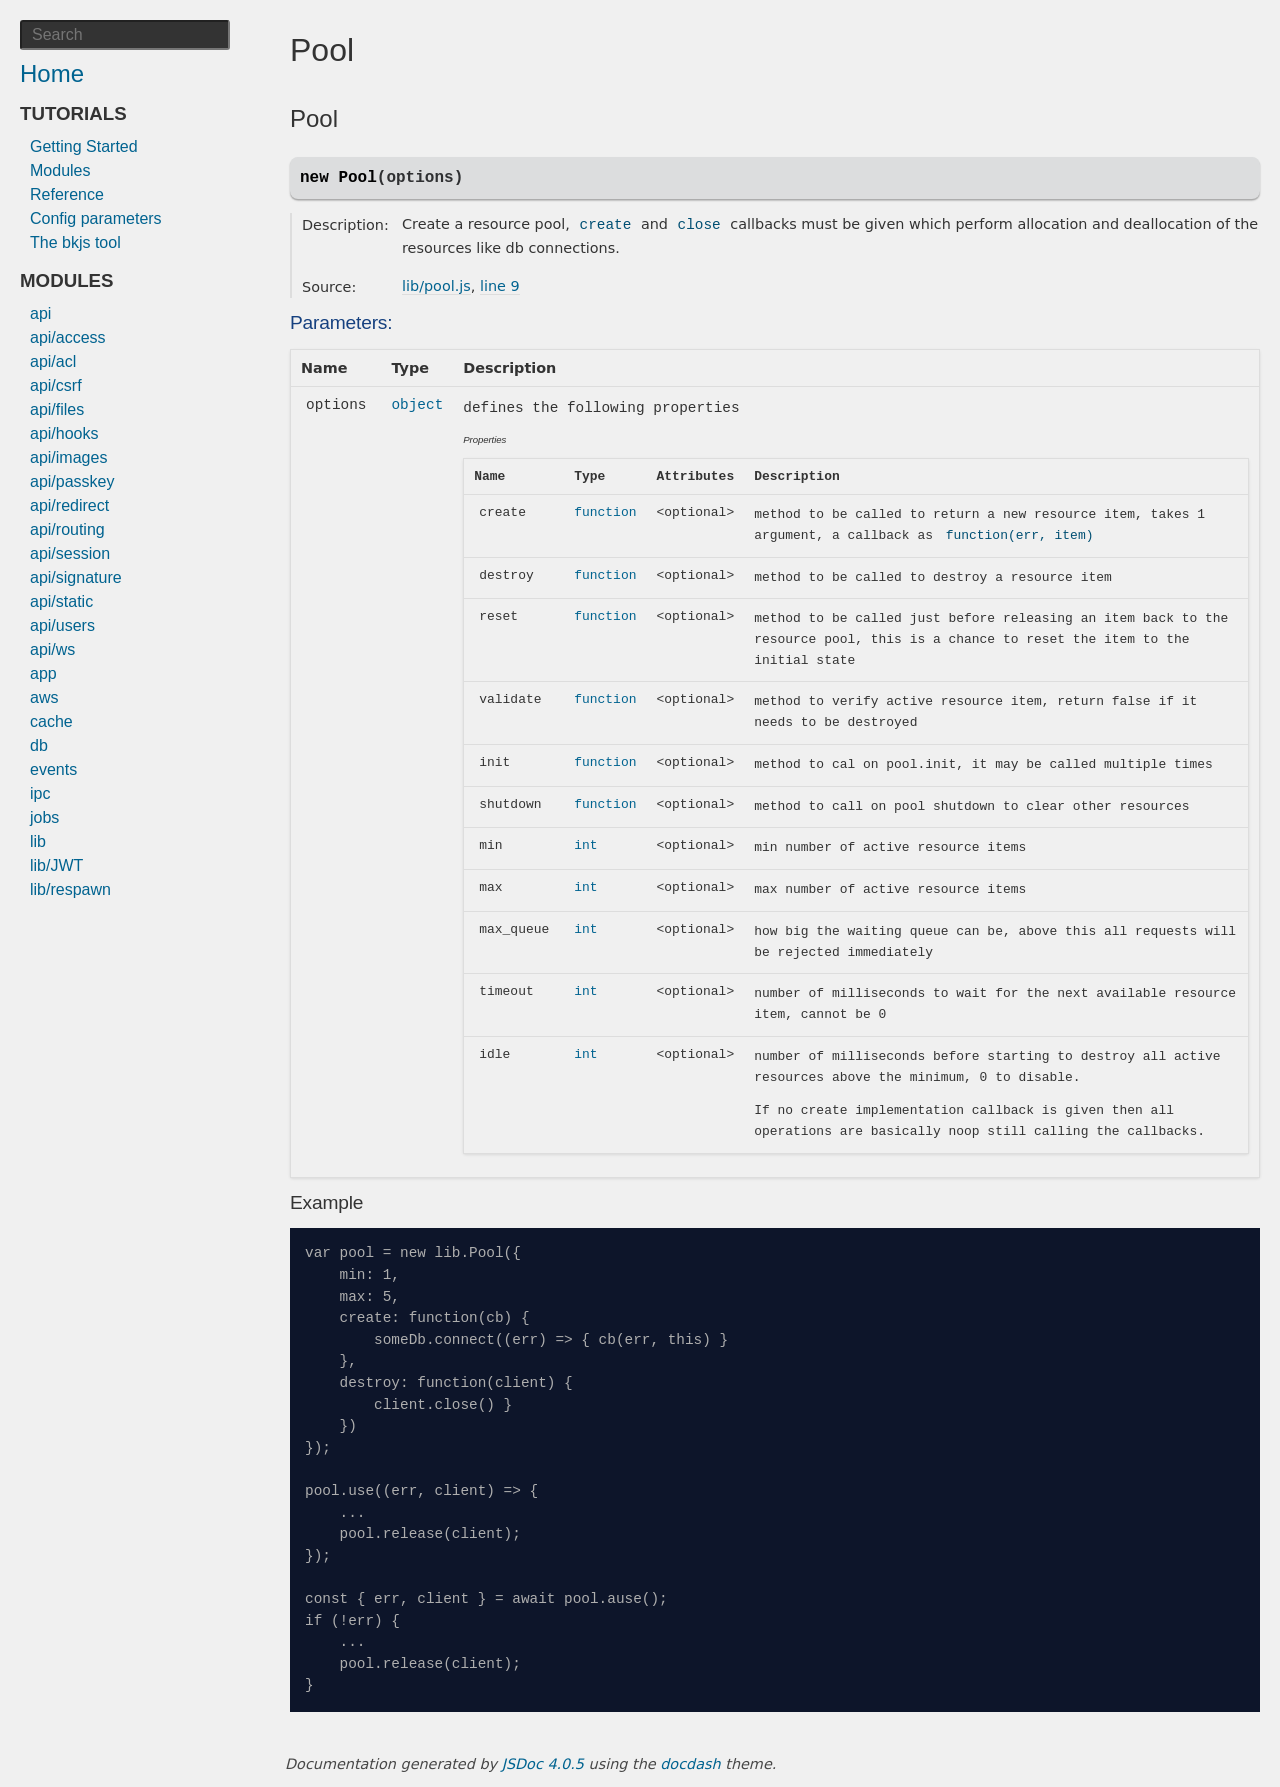
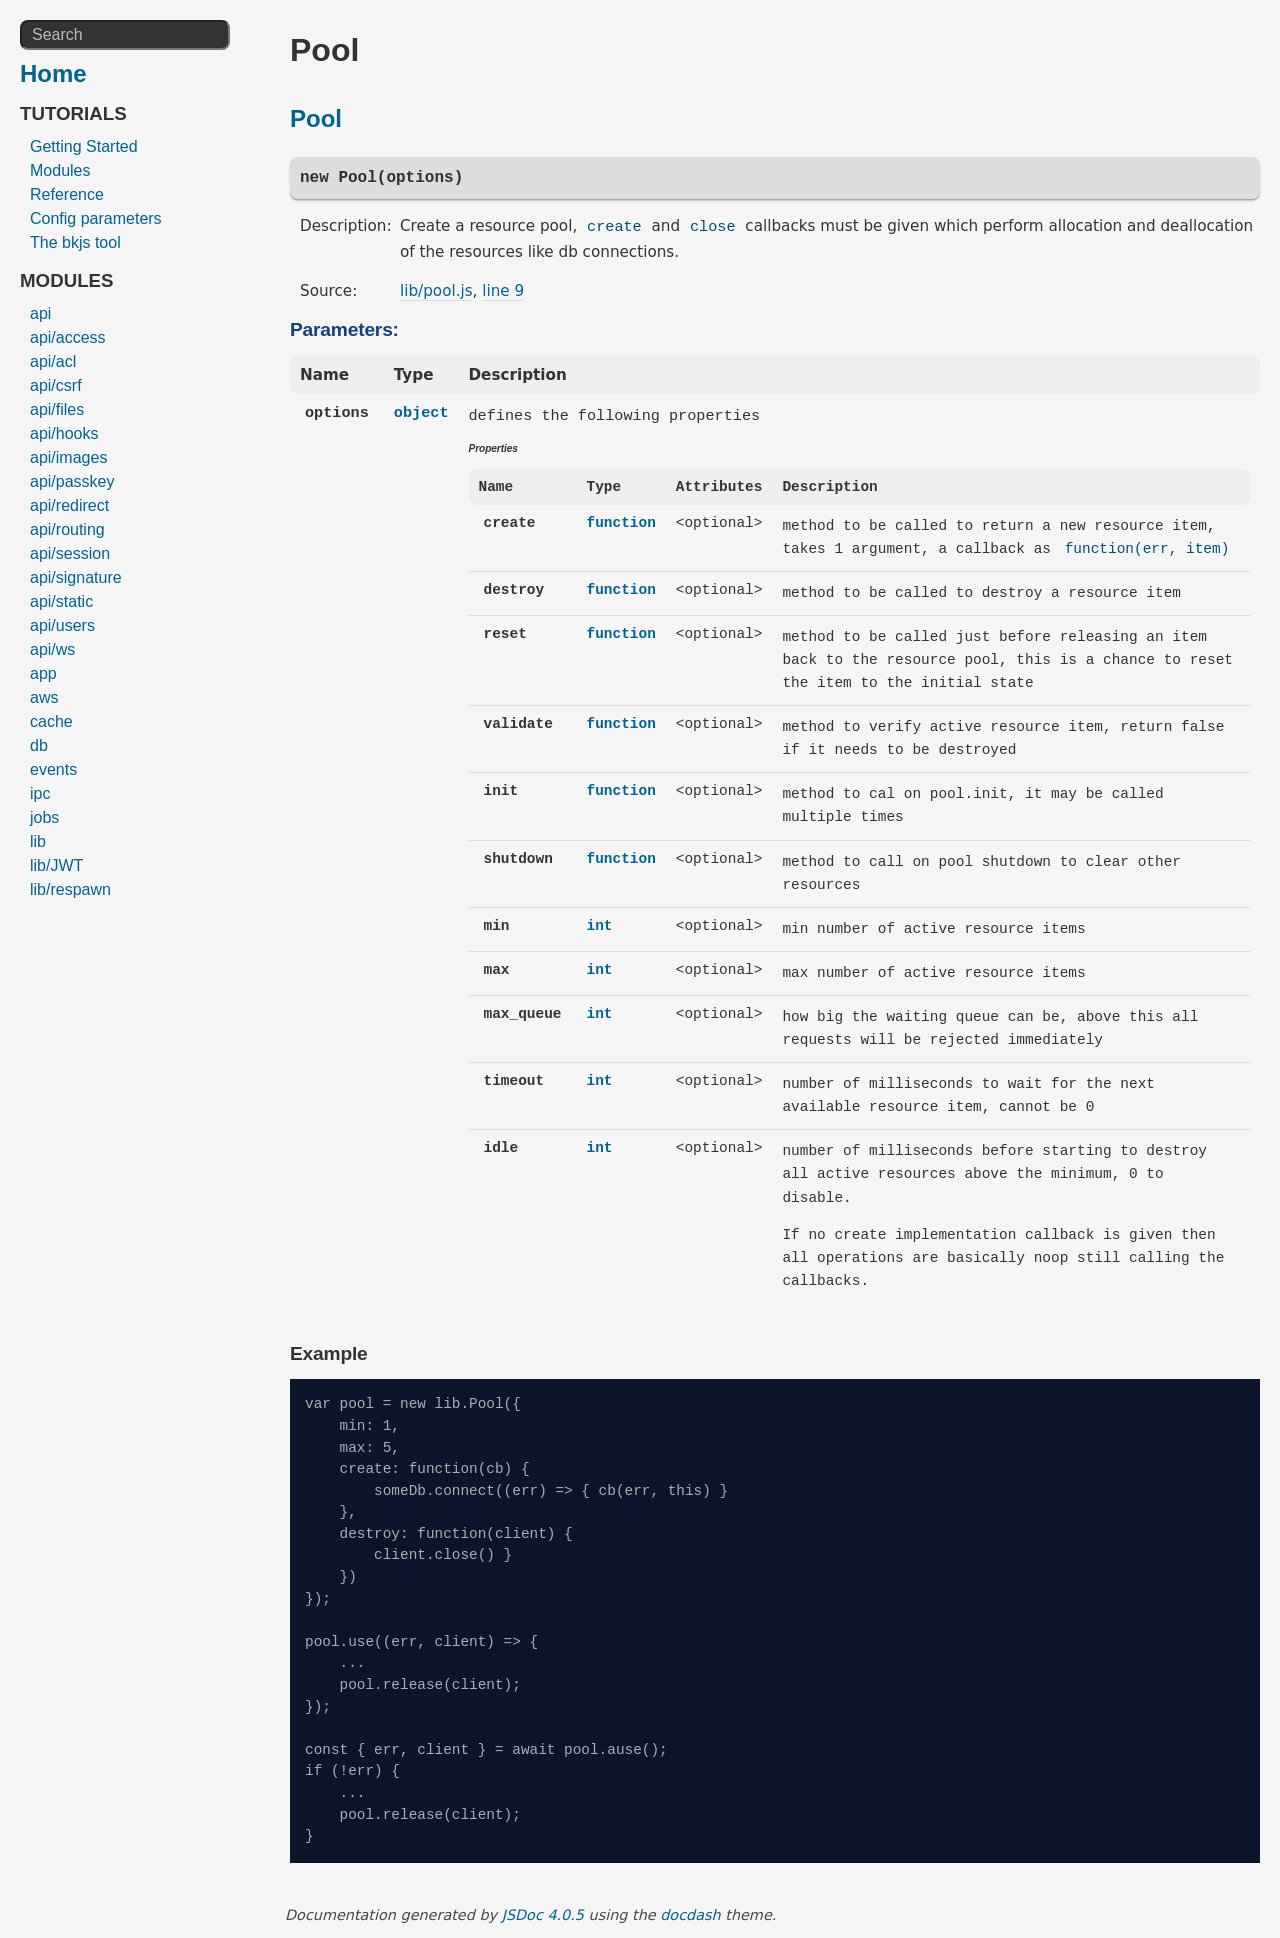

docs, validate

--- a/docs/web/styles/jsdoc.css
+++ b/docs/web/styles/jsdoc.css
@@ -1,12 +1,12 @@
 :root {
   --color: #333;
-  --bg-color: #f0f0f0;
+  --bg-color: #f5f5f5;
   --bg-source: #0d152a;
   --color-source: #aeaeae;
   --bg-linenums: #084298;
   --signature: #2F3032;
   --attrs-color: #2F3032;
-  --h4-color: #000;
+  --h4-color: #2F3032;
   --h4-bg-color: #DCDDDE;
   --h4-a-hover: #fc83ff;
   --h4-shadow: #A2A2A2;
@@ -17,6 +17,7 @@
   --h5-param: #15407F;
   --important: #950B02;
   --table-border: #ddd;
+  --table-bg: #eee;
   --params-color: #333;
   --params-bg: #f0f0f0;
   --disabled-color: #454545;
@@ -29,9 +30,9 @@
       --color: #D9D9D9;
       --color-source: #C1C1C1;
       --bg-color: #333;
-      --signature: #ccd;
-      --attrs-color: #ccd;
-      --h4-color: #ccc;
+      --signature: #ddd;
+      --attrs-color: #ddd;
+      --h4-color: #DDD;
       --h4-bg-color: #414954;
       --h4-a-hover: #E6AEAF;
       --h4-shadow: #777CB1;
@@ -42,6 +43,7 @@
       --h5-param: #ABABAB;
       --important: #950B02;
       --table-border: #555;
+      --table-bg: #454545;
       --params-color: #ccc;
       --params-bg: #333333;
       --disabled-color: #454545;
@@ -110,7 +112,7 @@ p, ul, ol, blockquote {
 
 h1, h2, h3, h4, h5, h6 {
   font-family: sans-serif;
-  font-weight: 400;
+  font-weight: 600 !important;
   margin: 0;
 }
 
@@ -126,6 +128,9 @@ h1.page-title {
 
 h2 {
     margin: 1.5em 0 .3em;
+    font-weight: 600 !important;
+    color: var(--a-color) !important;
+    font-size: 1.5em !important;
 }
 
 h3 {
@@ -272,9 +277,14 @@ nav #nav-search {
     background-color: var(--color);
     font-size: 1rem;
     line-height: 1.5;
-    border-radius: 3px;
+    border-radius: 0.5em;
     margin-right: 20px;
     margin-top: 20px;
+}
+
+input::placeholder {
+  color: var(--bg-color);
+  opacity: 0.7;
 }
 
 nav.wrap a {
@@ -386,9 +396,8 @@ footer {
 
 .details {
   margin-top: 6px;
-  border-left: 2px solid var(--table-border);
   line-height: 1.5rem;
-  font-size: 90%;
+  font-size: 95%;
 }
 
 .details dt {
@@ -422,7 +431,7 @@ footer {
 .description {
   margin-bottom: 1em;
   margin-top: 1em;
-  font-size: 90%;
+  font-size: 95%;
 }
 
 .code-caption {
@@ -503,13 +512,10 @@ footer {
 
 table {
   border-spacing: 0;
-  border: 1px solid var(--table-border);
   border-collapse: collapse;
-  border-radius: 3px;
-  box-shadow: 0 1px 3px rgba(0,0,0,0.1);
   width: 100%;
   margin: 1em 0;
-  font-size: 90%;
+  font-size: 95%;
 }
 
 td, th {
@@ -520,13 +526,31 @@ td, th {
    display: table-cell;
 }
 
-thead tr, thead tr {
+tr {
+    border-bottom: 1px solid var(--table-border);
+}
+
+tr:last-child {
+    border: 0px;
+}
+
+thead tr {
    font-weight: bold;
-   border-bottom: 1px solid var(--table-border);
+   background-color: var(--table-bg);
+   border: 0px;
+}
+
+th:first-child {
+  border-radius: 0.5em 0 0 0.5em;
+}
+
+th:last-child {
+  border-radius: 0 0.5em 0.5em 0;
 }
 
 .params .type {
   white-space: nowrap;
+  font-weight: bolder;
 }
 
 .params code {
@@ -535,13 +559,12 @@ thead tr, thead tr {
 
 .params td, .params .name, .props .name, .name code {
    color: var(--params-color);
-   background-color: var(--params-bg);
    font-family: SFMono-Regular, Menlo, Monaco, Consolas, "Liberation Mono", "Courier New", monospace;
    font-size: 100%;
 }
 
-.params td {
-   border-top: 1px solid var(--table-border)
+.params .name, .props .name {
+   font-weight: bold;
 }
 
 .params td.description > p:first-child, .props td.description > p:first-child {
